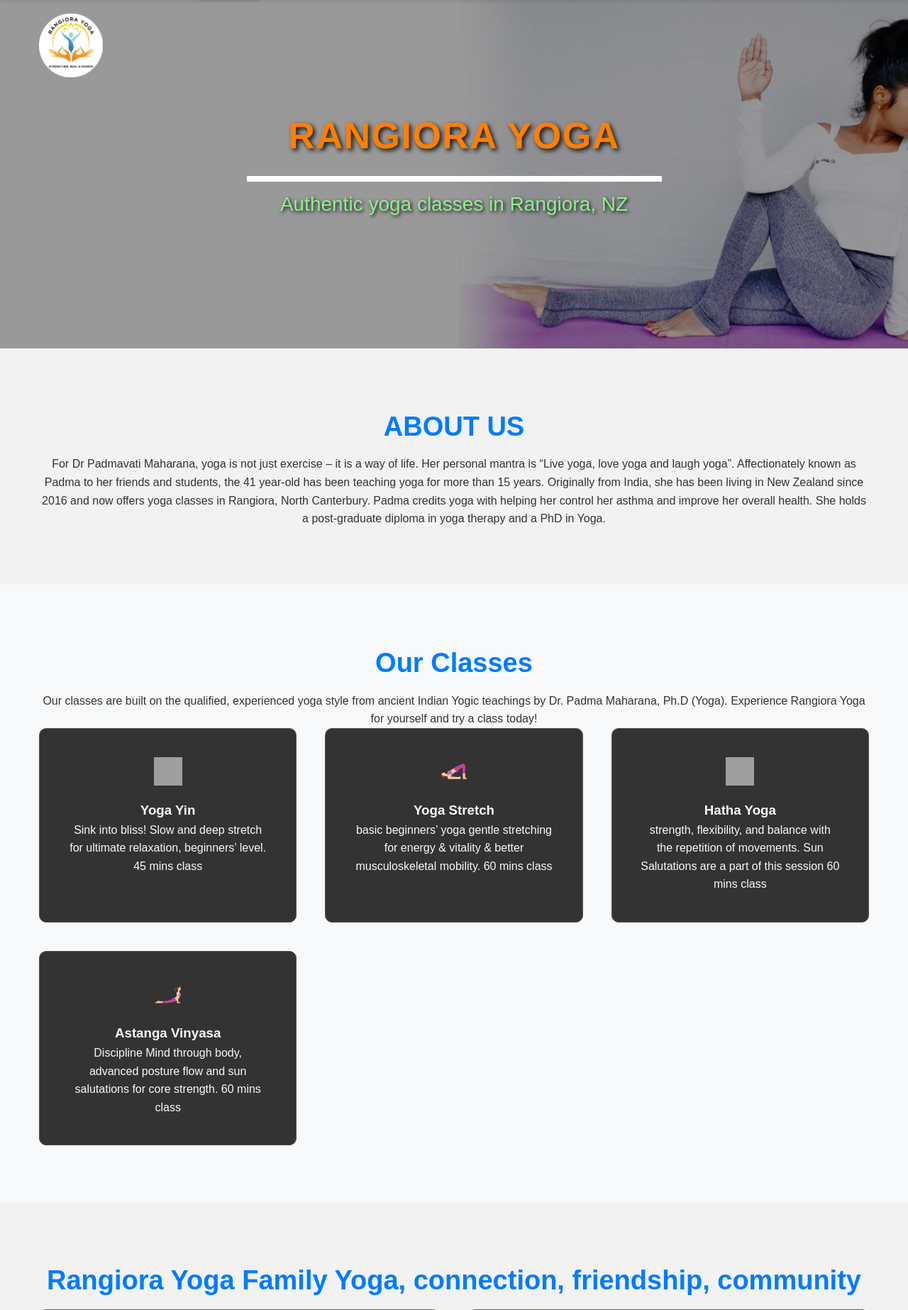
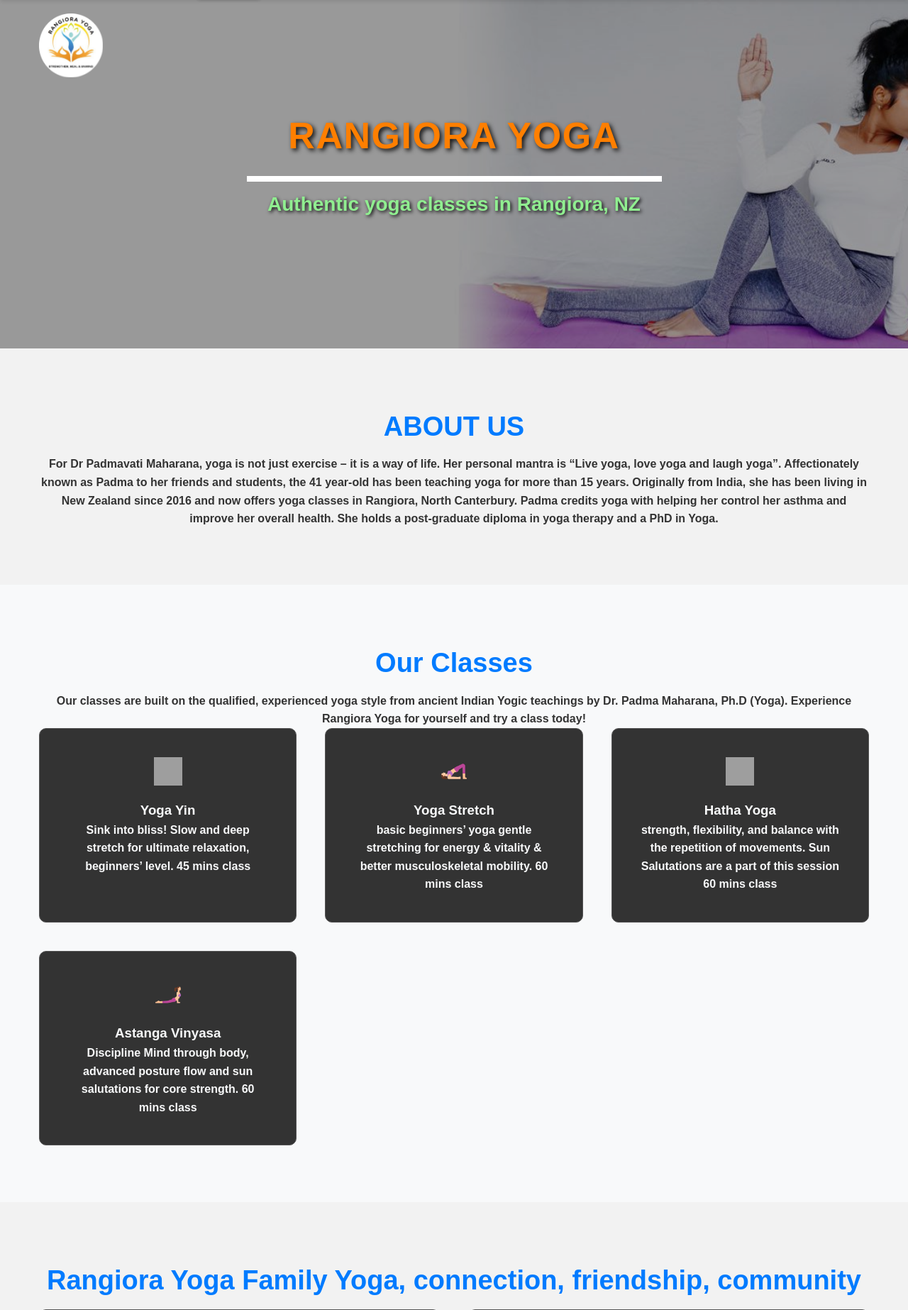
Before and after one commit to rmoharana038/rangiorayoga, a PHP site: page /index.html in a window 1280 px wide. Shown: the part 36-1882 px from the top of the page at 71% size. Run offline with PHP 8.4, Linux system fonts and the light colour scheme; grey boxes are pictures that could not be loaded.

Commit message:
Feat: Make all body text bold

```diff
--- a/assets/css/style.css
+++ b/assets/css/style.css
@@ -34,6 +34,7 @@ body {
     flex-direction: column;
     min-height: 100vh;
     text-align: center; /* Center align all text */
+    font-weight: bold; /* Make all text bold */
 }
 
 .container {
```
